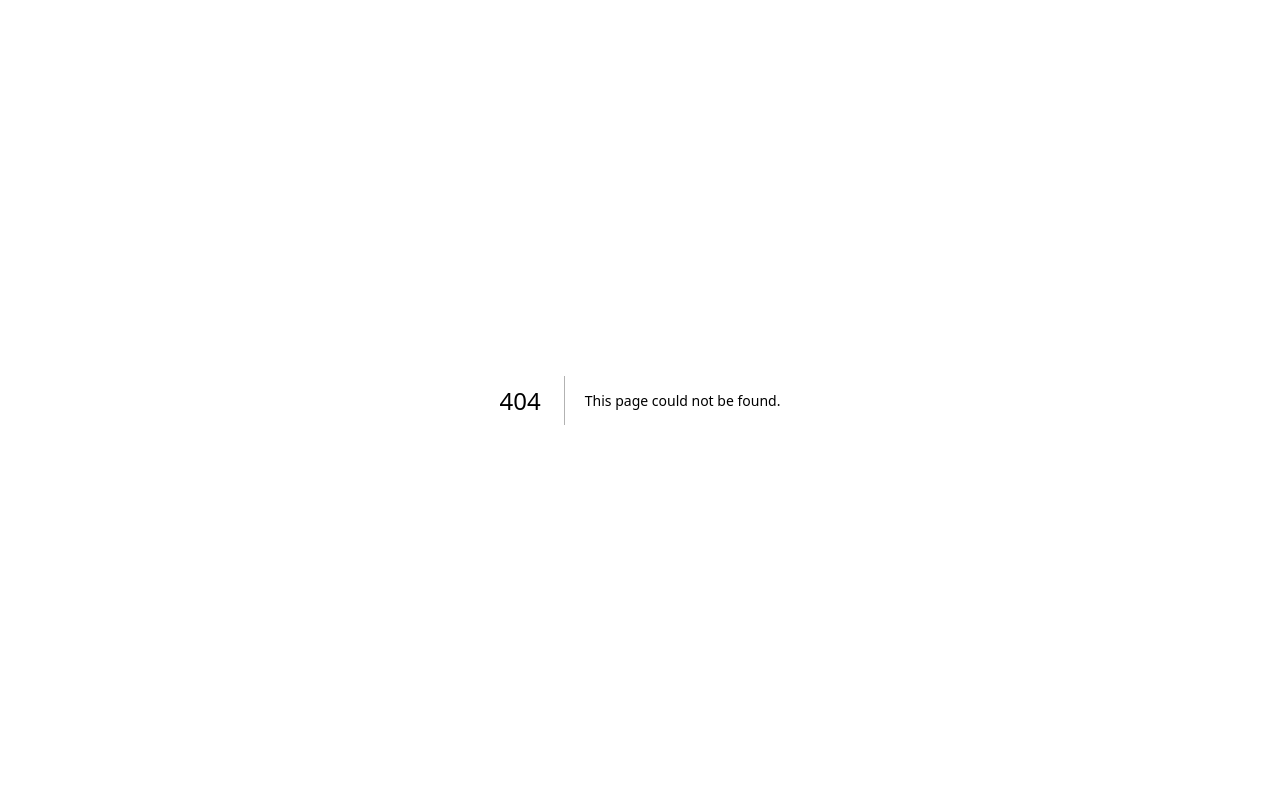
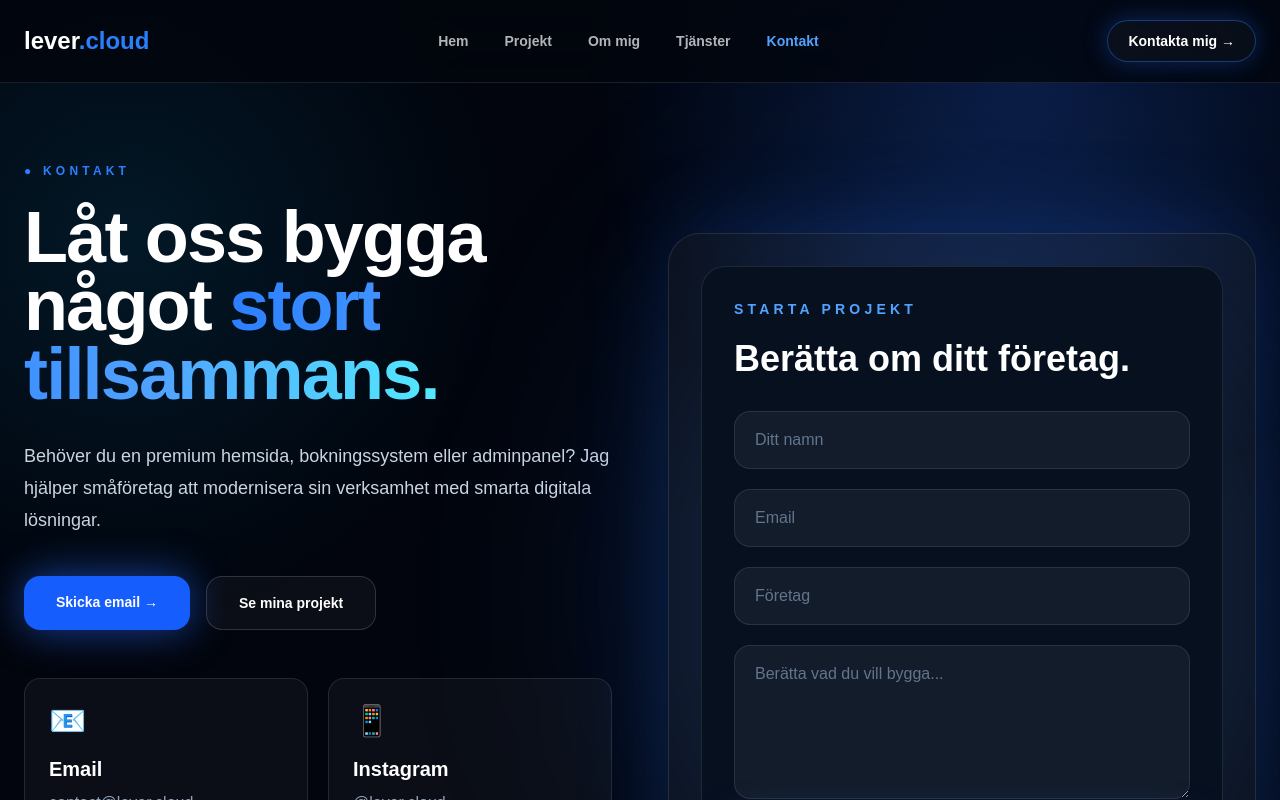
Before and after one commit to 1LeandroLV/lever-cloud, a Next.js app: page /contact in a window 1280 px wide. Before the commit this address had no page. Shown: the top 800 px of the page. Built offline with nearby package versions, Linux system fonts and the light colour scheme.

Commit message:
Complete premium portfolio website design

```diff
--- /dev/null
+++ b/app/contact/page.tsx
@@ -0,0 +1,140 @@
+import Link from "next/link";
+
+export default function ContactPage() {
+  const socials = [
+    ["📧", "Email", "contact@lever.cloud"],
+    ["📱", "Instagram", "@lever.cloud"],
+    ["💼", "Business", "Premium digital solutions"],
+    ["⚡", "Svarstid", "Oftast inom några timmar"],
+  ];
+
+  return (
+    <main className="min-h-screen overflow-hidden bg-[#02050d] text-white">
+      <div className="pointer-events-none fixed inset-0 bg-[radial-gradient(circle_at_80%_10%,rgba(37,99,235,0.25),transparent_35%),radial-gradient(circle_at_10%_30%,rgba(14,165,233,0.12),transparent_30%)]" />
+
+      <nav className="sticky top-0 z-50 border-b border-white/10 bg-[#02050d]/80 backdrop-blur-2xl">
+        <div className="mx-auto flex max-w-7xl items-center justify-between px-6 py-5">
+          <Link href="/" className="text-2xl font-black">
+            lever<span className="text-blue-500">.cloud</span>
+          </Link>
+
+          <div className="hidden gap-9 text-sm font-semibold text-white/70 md:flex">
+            <Link href="/">Hem</Link>
+            <Link href="/projects">Projekt</Link>
+            <Link href="/about">Om mig</Link>
+            <Link href="/services">Tjänster</Link>
+
+            <Link href="/contact" className="text-blue-400">
+              Kontakt
+            </Link>
+          </div>
+
+          <a
+            href="mailto:contact@lever.cloud"
+            className="hidden rounded-full border border-blue-500/40 bg-white/[0.03] px-5 py-2.5 text-sm font-bold shadow-[0_0_25px_rgba(37,99,235,0.35)] md:block"
+          >
+            Kontakta mig →
+          </a>
+        </div>
+      </nav>
+
+      <section className="relative z-10 mx-auto grid max-w-7xl items-center gap-14 px-6 pb-20 pt-20 lg:grid-cols-2">
+        <div>
+          <p className="text-xs font-black uppercase tracking-[0.35em] text-blue-500">
+            ● Kontakt
+          </p>
+
+          <h1 className="mt-6 text-5xl font-black leading-[0.95] tracking-tight md:text-7xl">
+            Låt oss bygga något{" "}
+            <span className="bg-gradient-to-r from-blue-500 via-blue-400 to-cyan-300 bg-clip-text text-transparent">
+              stort tillsammans.
+            </span>
+          </h1>
+
+          <p className="mt-8 max-w-2xl text-lg leading-8 text-slate-300">
+            Behöver du en premium hemsida, bokningssystem eller adminpanel?
+            Jag hjälper småföretag att modernisera sin verksamhet med smarta
+            digitala lösningar.
+          </p>
+
+          <div className="mt-10 flex flex-wrap gap-4">
+            <a
+              href="mailto:contact@lever.cloud"
+              className="rounded-2xl bg-blue-600 px-8 py-4 text-sm font-black shadow-[0_0_40px_rgba(37,99,235,0.65)] hover:bg-blue-500"
+            >
+              Skicka email →
+            </a>
+
+            <Link
+              href="/projects"
+              className="rounded-2xl border border-white/15 bg-white/[0.04] px-8 py-4 text-sm font-black hover:bg-white/[0.08]"
+            >
+              Se mina projekt
+            </Link>
+          </div>
+
+          <div className="mt-12 grid gap-5 md:grid-cols-2">
+            {socials.map(([icon, title, text]) => (
+              <div
+                key={title}
+                className="rounded-2xl border border-white/10 bg-white/[0.04] p-6"
+              >
+                <div className="text-3xl">{icon}</div>
+
+                <h3 className="mt-4 text-xl font-black">{title}</h3>
+
+                <p className="mt-2 text-slate-400">{text}</p>
+              </div>
+            ))}
+          </div>
+        </div>
+
+        <div className="relative">
+          <div className="absolute inset-0 rounded-full bg-blue-500/20 blur-[120px]" />
+
+          <div className="relative rounded-[2rem] border border-white/10 bg-white/[0.04] p-8 shadow-[0_0_90px_rgba(37,99,235,0.22)]">
+            <div className="rounded-[1.5rem] border border-white/10 bg-[#07101f] p-8">
+              <p className="text-sm font-black uppercase tracking-[0.3em] text-blue-400">
+                Starta projekt
+              </p>
+
+              <h2 className="mt-5 text-4xl font-black">
+                Berätta om ditt företag.
+              </h2>
+
+              <div className="mt-8 space-y-5">
+                <input
+                  type="text"
+                  placeholder="Ditt namn"
+                  className="w-full rounded-2xl border border-white/10 bg-white/[0.05] px-5 py-4 outline-none placeholder:text-slate-500 focus:border-blue-500"
+                />
+
+                <input
+                  type="email"
+                  placeholder="Email"
+                  className="w-full rounded-2xl border border-white/10 bg-white/[0.05] px-5 py-4 outline-none placeholder:text-slate-500 focus:border-blue-500"
+                />
+
+                <input
+                  type="text"
+                  placeholder="Företag"
+                  className="w-full rounded-2xl border border-white/10 bg-white/[0.05] px-5 py-4 outline-none placeholder:text-slate-500 focus:border-blue-500"
+                />
+
+                <textarea
+                  placeholder="Berätta vad du vill bygga..."
+                  rows={5}
+                  className="w-full rounded-2xl border border-white/10 bg-white/[0.05] px-5 py-4 outline-none placeholder:text-slate-500 focus:border-blue-500"
+                />
+
+                <button className="w-full rounded-2xl bg-blue-600 px-8 py-5 text-sm font-black shadow-[0_0_40px_rgba(37,99,235,0.65)] transition hover:bg-blue-500">
+                  Skicka förfrågan →
+                </button>
+              </div>
+            </div>
+          </div>
+        </div>
+      </section>
+    </main>
+  );
+}
--- a/app/page.tsx
+++ b/app/page.tsx
@@ -69,14 +69,14 @@ export default function Home() {
 
   <a href="/services">Tjänster</a>
 
-  <a href="#contact">Kontakt</a>
+  <a href="/contact">Kontakt</a>
 </div>
-          <a
-            href="#contact"
-            className="rounded-2xl border border-blue-400 px-6 py-3 text-sm font-bold shadow-[0_0_20px_rgba(59,130,246,0.45)] hover:bg-blue-500/10"
-          >
-            Kontakta mig
-          </a>
+         <a
+  href="/contact"
+  className="rounded-2xl border border-blue-400 px-6 py-3 text-sm font-bold shadow-[0_0_20px_rgba(59,130,246,0.45)] hover:bg-blue-500/10"
+>
+  Kontakta mig
+</a>
         </div>
       </nav>
 
@@ -110,7 +110,7 @@ export default function Home() {
               </a>
 
               <a
-                href="#contact"
+                href="/contact"
                 className="rounded-xl border border-blue-400/50 px-7 py-4 text-sm font-bold hover:bg-blue-500/10"
               >
                 Kontakta mig
```
